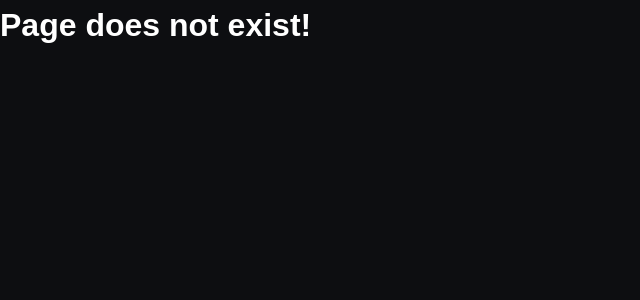
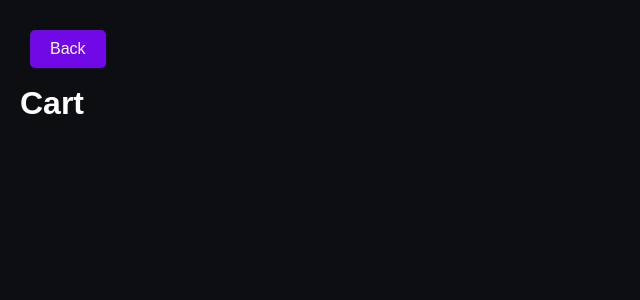
Before and after one commit to JeffreyHe3/Assignment-6, a React (Vite) app: page /cart in a window 1280 px wide. Shown: the top 300 px of the page, without its empty margins (0-640 px from the left). Built offline with nearby package versions, Linux system fonts and the light colour scheme.

Commit message:
Finished now

```diff
--- a/src/App.jsx
+++ b/src/App.jsx
@@ -25,9 +25,9 @@ function App() {
             <Route path="genres/:genre_id" element={<GenreView />} />
             <Route path="details/:id" element={<DetailView />} />
             <Route path="search" element={<SearchView />} />
-            <Route path="cart" element={<CartView />} />
-            <Route path="settings" element={<SettingsView />} />
           </Route>
+          <Route path="settings" element={<SettingsView />} />
+          <Route path="cart" element={<CartView />} />
           <Route path="*" element={<ErrorView />} />
         </Routes>
       </BrowserRouter>
--- a/src/Components/Header.jsx
+++ b/src/Components/Header.jsx
@@ -39,8 +39,8 @@ function Header() {
       {logged ?
         <>
           <h1 className="title">{`Hi ${fName}!`}</h1>
-          <button className="headerButtons" onClick={() => navigate("/movies/cart")}>Cart</button>
-          <button className="headerButtons" onClick={() => navigate("/movies/settings")}>Settings</button>
+          <button className="headerButtons" onClick={() => navigate("/cart")}>Cart</button>
+          <button className="headerButtons" onClick={() => navigate("/settings")}>Settings</button>
           <button className="headerButtons" onClick={() => { setLogged(false); navigate("/"); }}>Logout</button><br />
           <input type="text" id="searchBar" placeholder="Search Movies Here" defaultValue={search} onChange={onChange} />
         </> : <>
--- a/src/Views/CartVIew.jsx
+++ b/src/Views/CartVIew.jsx
@@ -1,22 +1,28 @@
 import { useStoreContext } from "../Context";
+import { useNavigate } from "react-router-dom"
 import "./CartView.css";
 
 function CartView() {
-    const { cart, setCart } = useStoreContext();
+    const { cart, setCart, fGenre } = useStoreContext();
+    const navigate = useNavigate();
 
     return (
-        <div className="cart-container">
+        <div>
+            <button className="button" onClick={() => navigate(-1)}>Back</button>
             <h1 id="cTitle">Cart</h1>
+            <div className="cartContainer">
                 {cart.entrySeq().map(([key, value]) => {
                     return (
-                    <div className="cart-item" key={key}>
+                        <div className="cartItem" key={key}>
                             {value.poster_path && <img src={`https://image.tmdb.org/t/p/w500${value.poster_path}`} alt={value.title} />}
                             <h3>{value.title}</h3>
-                        <button className="remove-button" onClick={() => setCart((prevCart) => prevCart.delete(value.id))}>Remove</button>
+                            <button className="removeButton" onClick={() => setCart((prevCart) => prevCart.delete(value.id))}>Remove</button>
                         </div>
                     )
                 })}
             </div>
+        </div>
+
     );
 }
 
--- a/src/Views/CartView.css
+++ b/src/Views/CartView.css
@@ -1,4 +1,4 @@
-.cart-container {
+.cartContainer {
     display: flex;
     flex-direction: column;
     align-items: center;
@@ -7,12 +7,11 @@
 
 #cTitle {
     font-size: 2rem;
-    text-align: center;
     margin-bottom: 20px;
     font-family: "Arial";
 }
 
-.cart-item {
+.cartItem {
     display: flex;
     align-items: center;
     justify-content: space-between;
@@ -25,21 +24,21 @@
     background-color: #fff;
 }
 
-.cart-item img {
+.cartItem img {
     max-width: 100px;
     height: auto;
     border-radius: 5px;
     margin-right: 15px;
 }
 
-.cart-item h3 {
+.cartItem h3 {
     flex-grow: 1;
     font-size: 1.2rem;
     color: #333;
     font-family: "Arial";
 }
 
-.remove-button {
+.removeButton {
     background-color: #ff4d4d;
     color: #fff;
     border: none;
@@ -49,18 +48,35 @@
     transition: background-color 0.3s;
 }
 
-.remove-button:hover {
+.removeButton:hover {
     background-color: #ff1a1a;
 }
 
 @media (max-width: 768px) {
-    .cart-item {
+    .cartItem {
         flex-direction: column;
         align-items: flex-start;
     }
 
-    .cart-item img {
+    .cartItem img {
         margin-bottom: 10px;
         max-width: 80px;
     }
 }
+
+.button {
+    background-color: #7009e5;
+    border: none;
+    color: white;
+    padding: 10px 20px;
+    font-size: 1rem;
+    cursor: pointer;
+    margin: 10px;
+    border-radius: 5px;
+    transition: background-color 0.3s ease;
+    font-family: "Arial";
+}
+
+.button:hover {
+    background-color: #3d057e;
+}
--- a/src/Views/SettingsView.css
+++ b/src/Views/SettingsView.css
@@ -1,13 +1,17 @@
 body {
     font-family: Arial;
     color: white;
+    margin: 0;
+    padding: 20px;
+    box-sizing: border-box;
+    scrollbar-gutter: stable;
 }
 
 .genreLabels {
     font-size: 20px;
 }
 
-#settingsSubmit {
+.button {
     background-color: #7009e5;
     border: none;
     color: white;
@@ -20,6 +24,6 @@ body {
     font-family: "Arial";
 }
 
-#settingsSubmit:hover {
+.button:hover {
     background-color: #3d057e;
 }
--- a/src/Views/SettingsView.jsx
+++ b/src/Views/SettingsView.jsx
@@ -1,8 +1,10 @@
 import "./SettingsView.css";
 import { useStoreContext } from "../Context";
+import { useNavigate } from "react-router-dom"
 
 function SettingsView() {
     const { email, lName, fName, setFName, setLName, genreList, setFGenre, fGenre } = useStoreContext();
+    const navigate = useNavigate();
 
     const handleSubmit = (e) => {
         e.preventDefault();
@@ -22,7 +24,10 @@ function SettingsView() {
     };
 
     return (
+        <div>
+            <button className="button" onClick={() => navigate(-1)}>Back</button>
             <form onSubmit={handleSubmit}>
+                <h1>Settings</h1>
                 <h1>First Name:</h1>
                 <input id="inputFName" className="input" type="text" defaultValue={fName}></input>
                 <h1>Last Name:</h1>
@@ -35,8 +40,10 @@ function SettingsView() {
                         <label className="genreLabels" htmlFor={genre.id}>{genre.genre}</label>
                     </div>
                 ))}
-            <input id="settingsSubmit" type="submit" value="Save Account Details" />
+                <input className="button" type="submit" value="Save Account Details" />
             </form>
+        </div>
+
     )
 }
 
```
Lines whose indentation alone changed are shown as unchanged.
